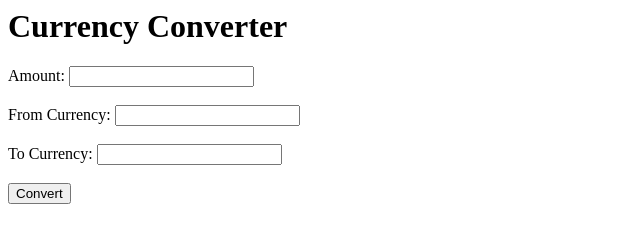
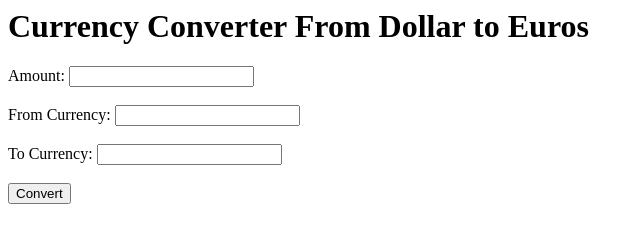
Before and after one commit to Los-merengue/LS_2, a plain HTML site: page index.html in a window 1280 px wide. Shown: the whole page, without its empty margins (0-643 px from the left). Drawn offline with Linux system fonts and the light colour scheme.

Commit message:
modify the index.html file

```diff
--- a/index.html
+++ b/index.html
@@ -3,7 +3,7 @@
     <title>Currency Converter</title>
   </head>
   <body>
-    <h1>Currency Converter</h1>
+    <h1>Currency Converter From Dollar to Euros</h1>
     <form>
       Amount: <input type="text" id="amount"><br><br>
       From Currency: <input type="text" id="from_currency"><br><br>
```
